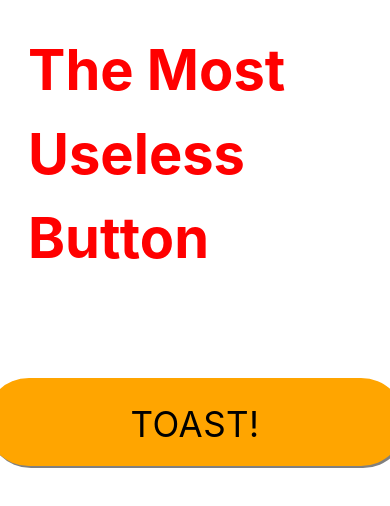
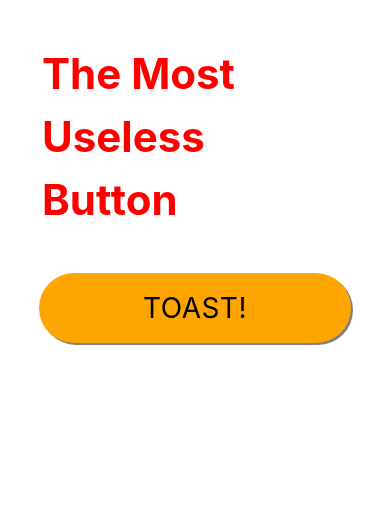
Before and after one commit to pauldubois98/UselessButton, a plain HTML site: page index.html in a window 390 px wide. Drawn offline with Linux system fonts and the light colour scheme.

Commit message:
Length as percentage

```diff
--- a/styles.css
+++ b/styles.css
@@ -13,37 +13,18 @@ h1{
 
 #button{
     padding: 0.6em;
-    height: 2.5em;
-    width: 6em;
+    height: 10%;
+    width: 80%;
     font-size: 2em;
     background-color: orange;
     color: black;
     text-align: center;
     box-shadow: grey 2px 2px 0 0;
-    border-radius: 1.25em;
-    margin-top: 4em;
+    border-radius: 5em;
+    margin-top: 20%em;
 }
 #button:active{
     background-color: orangered;
     box-shadow: grey 1px 1px 0 0;
 
 }
-
-
-@media only screen and (max-width: 992px){
-    h1{
-        font-size: 4em;
-        margin: 0.5em;
-        padding: 0;
-    }
-
-    #button{
-        padding: 0.8em;
-        height: 2.5em;
-        width: 12em;
-        font-size: 2.5em;
-        border-radius: 2.5em;
-        margin-top: 2em;
-    }
-
-}
```
